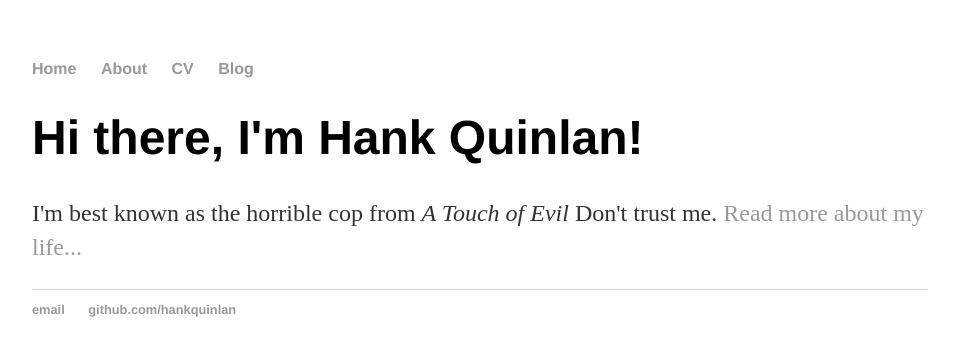
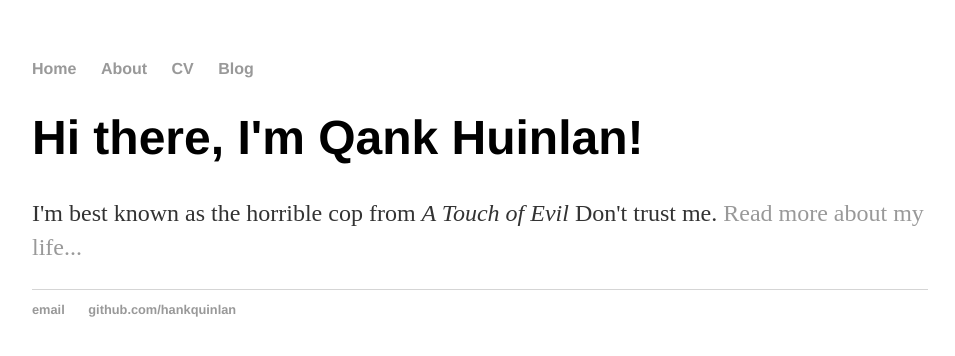
Before and after one commit to 808beau/Site-demo-archive-1, a Jekyll site: the page built from index.html, in a window 1280 px wide. Shown: the top 356 px of the page, without its empty margins (160-1115 px from the left). Built offline with Jekyll 4.4.1, drawn with Linux system fonts in a browser that asks for light colours.

Commit message:
index.html amend
Qank Huinlan

```diff
--- a/index.html
+++ b/index.html
@@ -3,6 +3,6 @@ layout: default
 title: Hank Quinlan, Horrible Cop
 ---
 <div class="blurb">
-	<h1>Hi there, I'm Hank Quinlan!</h1>
+	<h1>Hi there, I'm Qank Huinlan!</h1>
 	<p>I'm best known as the horrible cop from <em>A Touch of Evil</em> Don't trust me. <a href="/about">Read more about my life...</a></p>
 </div><!-- /.blurb -->
```
